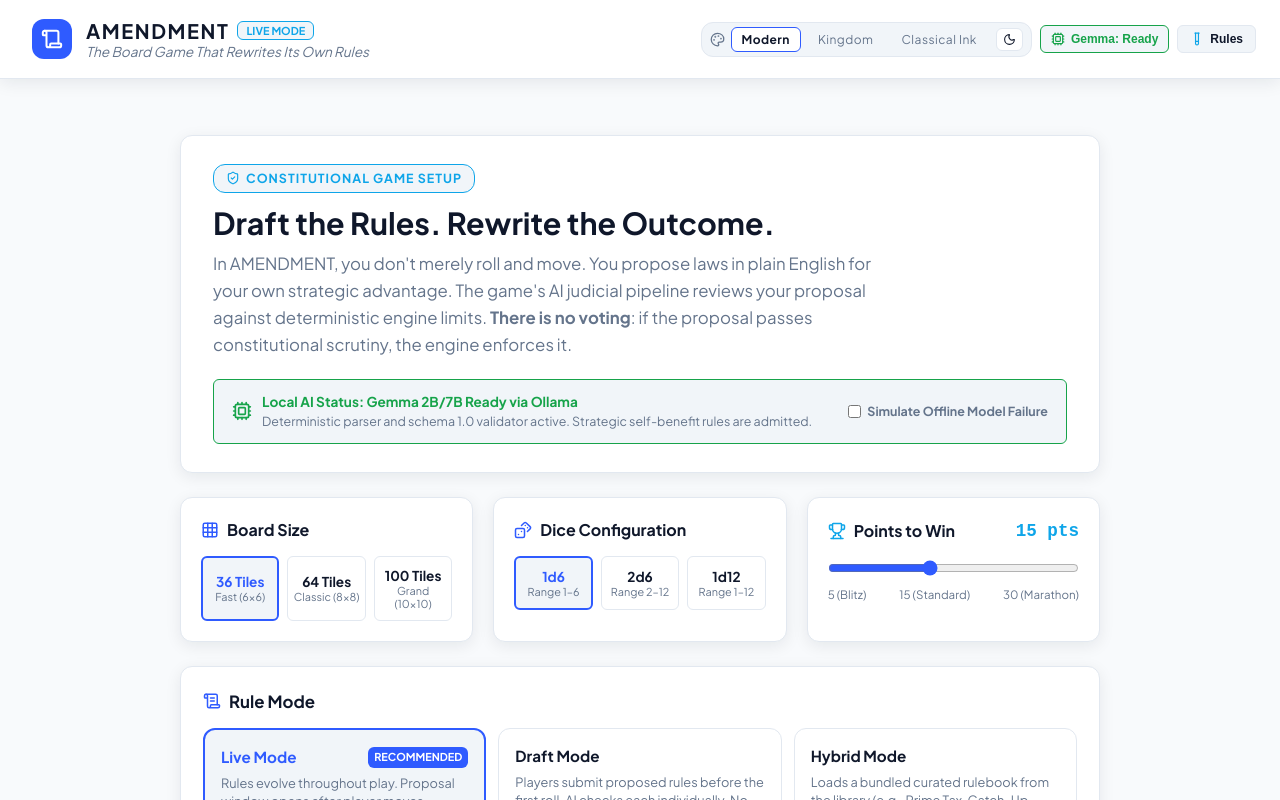
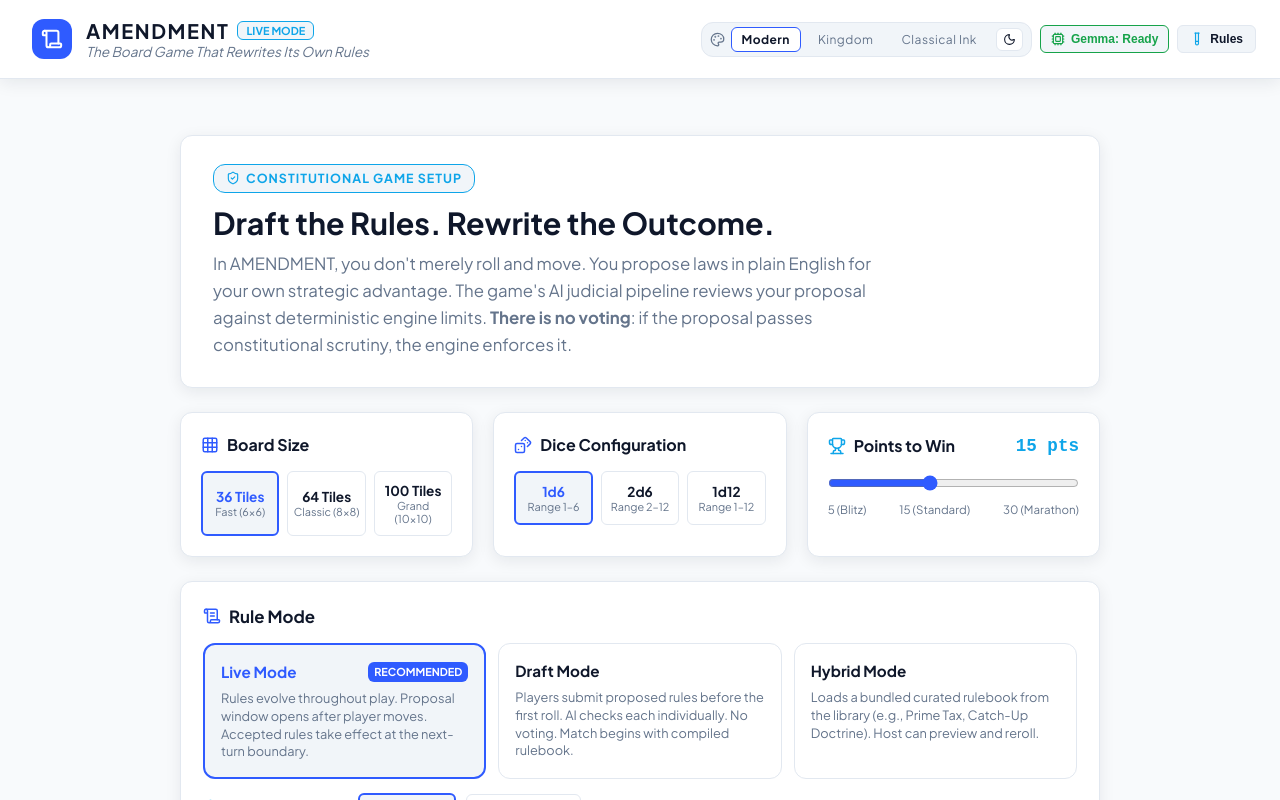
Before and after one commit to sarveshchawan1000-gif/AMENDMENT, a React (Vite) app in the folder frontend/: page / in a window 1280 px wide. Shown: the top 800 px of the page. Built offline with nearby package versions, Linux system fonts and the light colour scheme.

Commit message:
feat: remove Local AI Status / Simulate Offline banner from setup screen

```diff
--- a/frontend/src/components/SetupScreen.tsx
+++ b/frontend/src/components/SetupScreen.tsx
@@ -15,7 +15,6 @@ import {
   Shuffle,
   ShieldCheck,
   Play,
-  Cpu,
   Info,
 } from 'lucide-react';
 
@@ -41,7 +40,6 @@ export const SetupScreen: React.FC<SetupScreenProps> = ({ onStartGame }) => {
 
   const [includeGemmaPlayer, setIncludeGemmaPlayer] = useState<boolean>(false);
   const [amendmentCadence, setAmendmentCadence] = useState<number>(1);
-  const [simulateOffline, setSimulateOffline] = useState<boolean>(false);
 
   const selectedRulebook = BUNDLED_RULEBOOKS[selectedRulebookIdx];
 
@@ -109,7 +107,7 @@ export const SetupScreen: React.FC<SetupScreenProps> = ({ onStartGame }) => {
       selectedRulebookId: mode === 'hybrid' ? selectedRulebook.id : undefined,
       amendmentCadenceMoves: amendmentCadence,
       allowGemmaProposals: true,
-      simulateOfflineModel: simulateOffline,
+      simulateOfflineModel: false,
     };
 
     onStartGame(config);
@@ -179,68 +177,6 @@ export const SetupScreen: React.FC<SetupScreenProps> = ({ onStartGame }) => {
             The game&apos;s AI judicial pipeline reviews your proposal against deterministic engine limits.
             <strong> There is no voting</strong>: if the proposal passes constitutional scrutiny, the engine enforces it.
           </p>
-        </div>
-
-        {/* Local Gemma Readiness Status Box */}
-        <div
-          style={{
-            marginTop: '20px',
-            background: 'var(--surface-2)',
-            border: `1px solid ${simulateOffline ? 'var(--danger)' : 'var(--ok)'}`,
-            borderRadius: 'var(--radius-sm)',
-            padding: '12px 18px',
-            display: 'flex',
-            alignItems: 'center',
-            justifyContent: 'space-between',
-            flexWrap: 'wrap',
-            gap: '12px',
-          }}
-        >
-          <div style={{ display: 'flex', alignItems: 'center', gap: '10px' }}>
-            <Cpu
-              size={20}
-              style={{
-                color: simulateOffline ? 'var(--danger)' : 'var(--ok)',
-              }}
-            />
-            <div>
-              <div
-                style={{
-                  fontSize: '0.85rem',
-                  fontWeight: 700,
-                  color: simulateOffline ? 'var(--danger)' : 'var(--ok)',
-                  fontFamily: 'var(--font-display)',
-                }}
-              >
-                {simulateOffline
-                  ? 'Local AI Status: Simulated Offline (Fallback Demonstration)'
-                  : 'Local AI Status: Gemma 2B/7B Ready via Ollama'}
-              </div>
-              <div style={{ fontSize: '0.78rem', color: 'var(--text-muted)' }}>
-                Deterministic parser and schema 1.0 validator active. Strategic self-benefit rules are admitted.
-              </div>
-            </div>
-          </div>
-
-          <label
-            style={{
-              display: 'flex',
-              alignItems: 'center',
-              gap: '6px',
-              fontSize: '0.78rem',
-              cursor: 'pointer',
-              color: 'var(--text-muted)',
-              fontWeight: 600,
-            }}
-          >
-            <input
-              type="checkbox"
-              checked={simulateOffline}
-              onChange={(e) => setSimulateOffline(e.target.checked)}
-              style={{ cursor: 'pointer', accentColor: 'var(--accent)' }}
-            />
-            Simulate Offline Model Failure
-          </label>
         </div>
       </div>
 
```
